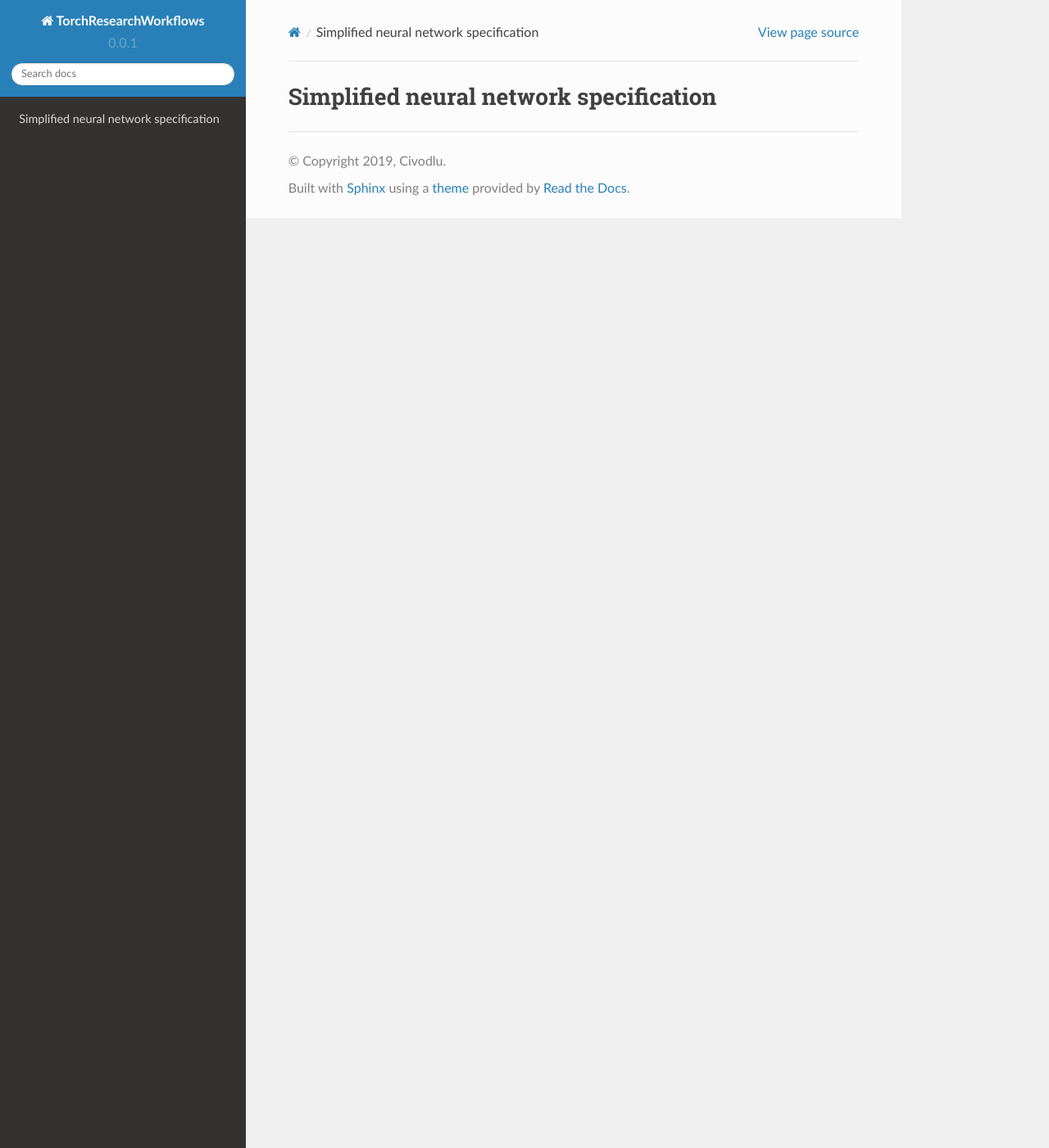
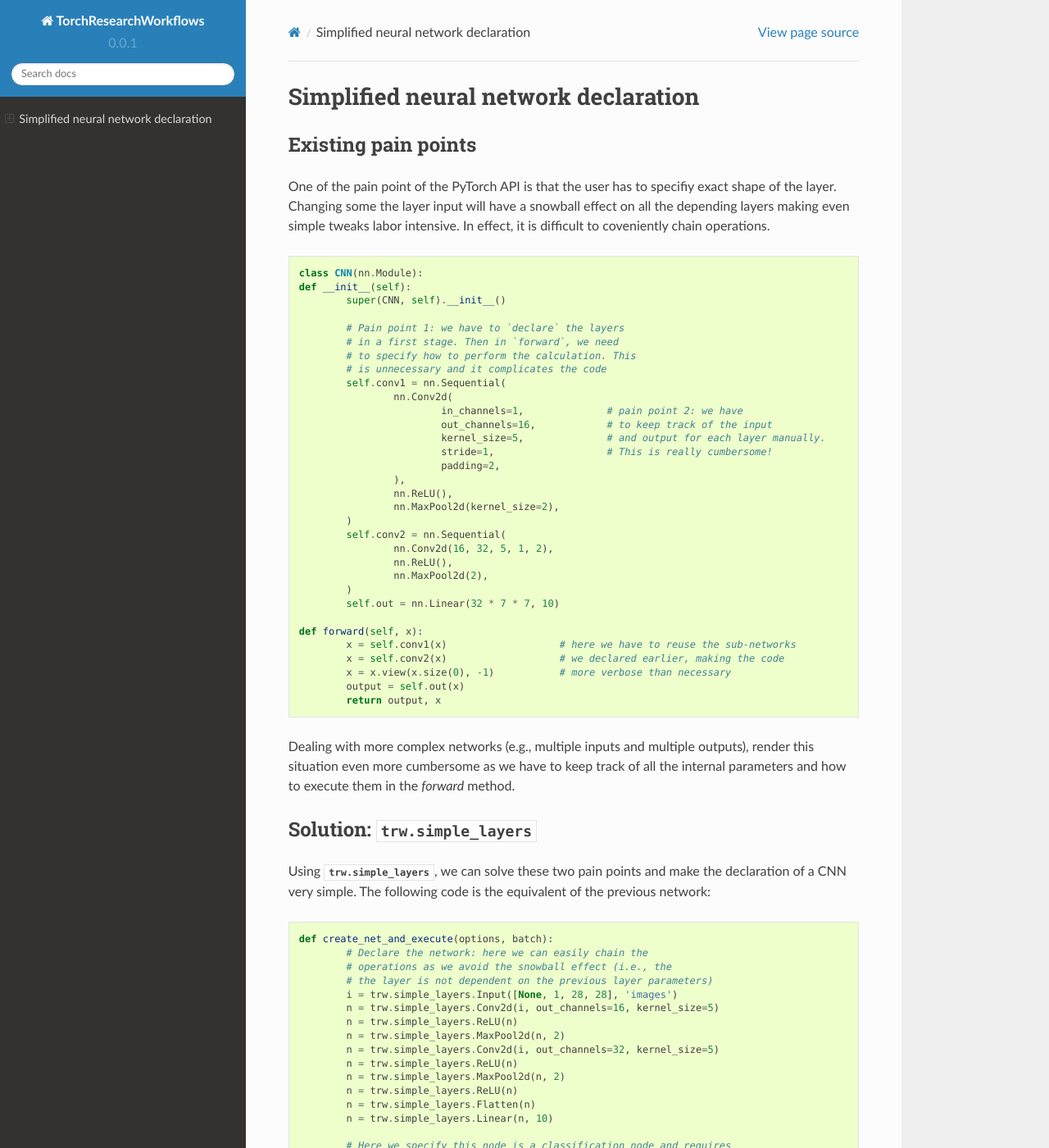
Before and after one commit to civodlu/trw, a Sphinx documentation site: the page built from docs/source/simple_layers.rst, in a window 1280 px wide and 1400 px high. Shown: the whole window at 82% size. Built offline with Sphinx 7.4.7 and the Read the Docs theme 2.0.0, drawn with Linux system fonts in a browser that asks for light colours; the version number could not be read and is left out; some of the changed text lies outside the part shown.

Commit message:
updated docs

```diff
--- a/docs/source/index.rst
+++ b/docs/source/index.rst
@@ -34,5 +34,5 @@ Contents:
 
 
 .. include:: example.rst
+.. include:: simple_layers.rst
 .. include:: input_pipeline.rst
-.. include:: simple_layers.rst
--- a/docs/source/simple_layers.rst
+++ b/docs/source/simple_layers.rst
@@ -1,3 +1,87 @@
+Simplified neural network declaration
+*************************************
 
-Simplified neural network specification
-***************************************
+Existing pain points
+====================
+
+One of the pain point of the PyTorch API is that the user has to
+specifiy exact shape of the layer. Changing some the layer input
+will have a snowball effect on all the depending layers making even
+simple tweaks labor intensive. In effect, it is difficult to coveniently
+chain operations.
+
+.. testcode::
+
+		class CNN(nn.Module):
+		def __init__(self):
+			super(CNN, self).__init__()
+
+			# Pain point 1: we have to `declare` the layers
+			# in a first stage. Then in `forward`, we need
+			# to specify how to perform the calculation. This
+			# is unnecessary and it complicates the code
+			self.conv1 = nn.Sequential(
+				nn.Conv2d(
+					in_channels=1,              # pain point 2: we have
+					out_channels=16,            # to keep track of the input
+					kernel_size=5,              # and output for each layer manually.
+					stride=1,                   # This is really cumbersome!
+					padding=2,
+				),
+				nn.ReLU(),
+				nn.MaxPool2d(kernel_size=2),
+			)
+			self.conv2 = nn.Sequential(
+				nn.Conv2d(16, 32, 5, 1, 2),
+				nn.ReLU(),
+				nn.MaxPool2d(2),
+			)
+			self.out = nn.Linear(32 * 7 * 7, 10)
+
+		def forward(self, x):
+			x = self.conv1(x)                   # here we have to reuse the sub-networks
+			x = self.conv2(x)                   # we declared earlier, making the code
+			x = x.view(x.size(0), -1)           # more verbose than necessary
+			output = self.out(x)
+			return output, x
+
+Dealing with more complex networks (e.g., multiple inputs and multiple outputs),
+render this situation even more cumbersome as we have to keep track of all the internal
+parameters and how to execute them in the `forward` method.
+
+Solution: :mod:`trw.simple_layers`
+==================================
+
+Using :mod:`trw.simple_layers`, we can solve these two pain points
+and make the declaration of a CNN very simple.
+The following code is the equivalent of the previous network:
+
+.. testcode::
+
+	def create_net_and_execute(options, batch):
+		# Declare the network: here we can easily chain the
+		# operations as we avoid the snowball effect (i.e., the
+		# the layer is not dependent on the previous layer parameters)
+		i = trw.simple_layers.Input([None, 1, 28, 28], 'images')
+		n = trw.simple_layers.Conv2d(i, out_channels=16, kernel_size=5)
+		n = trw.simple_layers.ReLU(n)
+		n = trw.simple_layers.MaxPool2d(n, 2)
+		n = trw.simple_layers.Conv2d(i, out_channels=32, kernel_size=5)
+		n = trw.simple_layers.ReLU(n)
+		n = trw.simple_layers.MaxPool2d(n, 2)
+		n = trw.simple_layers.ReLU(n)
+		n = trw.simple_layers.Flatten(n)
+		n = trw.simple_layers.Linear(n, 10)
+
+		# Here we specify this node is a classification node and requires
+		# `targets` feature in the batch.
+		n = trw.simple_layers.OutputClassification(n, output_name='softmax', classes_name='targets')
+
+		# Optimmize the network so that the outputs can be
+		# efficiently calculated
+		compiled_nn = trw.simple_layers.compile_nn(output_nodes=[n])
+
+		# Finally, calculate the outputs with some data
+		outputs = compiled_nn(batch)
+
+Now we can easily chain sub-networks and easily add inputs and outputs.
```
Also changed, not shown: docs/source/example.rst (+12 -4 lines).
